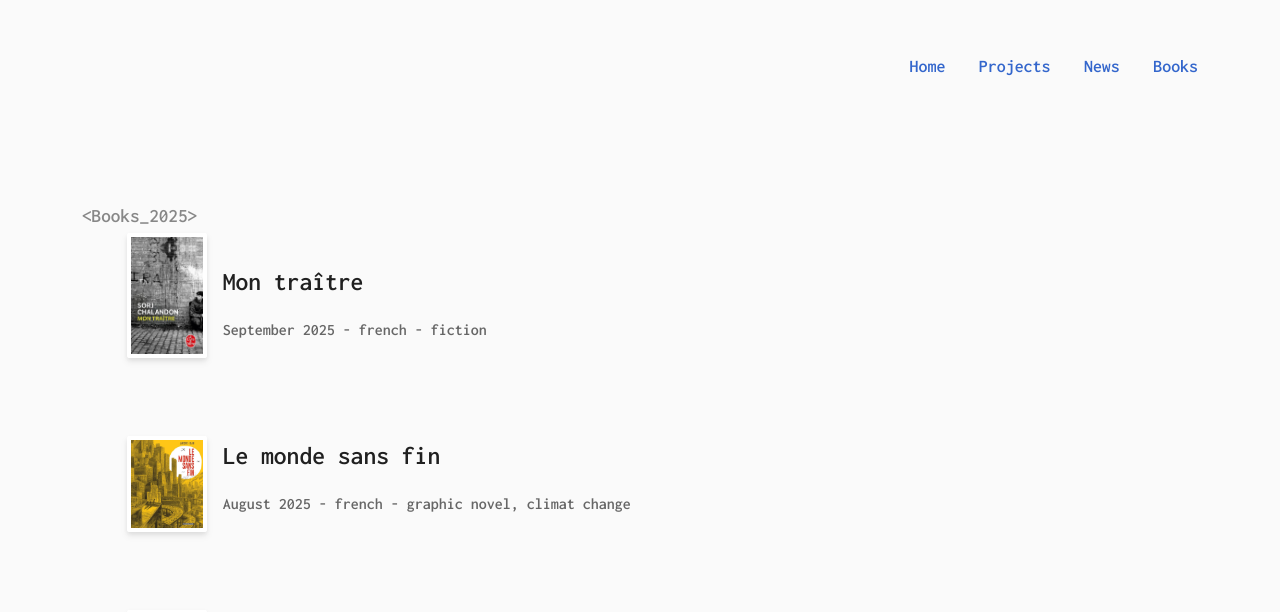
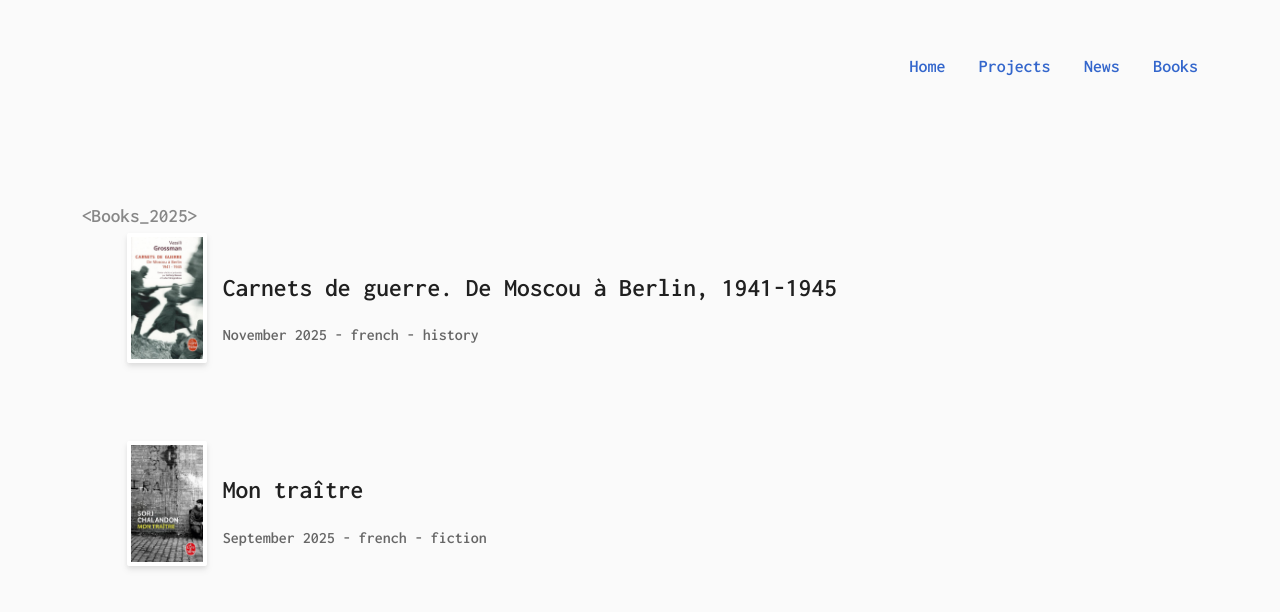
Before and after one commit to kevinch/kevinchevallierme, a Next.js app: page /books in a window 1280 px wide. Shown: the part 147-759 px from the top of the page. Built offline with nearby package versions, Linux system fonts and the light colour scheme.

Commit message:
add book nov 2025

```diff
--- a/components/Books.tsx
+++ b/components/Books.tsx
@@ -1,4 +1,4 @@
-import Book from "./Book"
+import Book from "./Book";
 
 function Books() {
   return (
@@ -6,6 +6,13 @@ function Books() {
       <span className="code-help">{"<Books_2025>"}</span>
 
       <div className="books-list">
+        <Book
+          title="Carnets de guerre. De Moscou à Berlin, 1941-1945"
+          kind="History"
+          language="french"
+          date="november 2025"
+          cover="/images/carnets-de-guerre.jpg"
+        />
         <Book
           title="Mon traître"
           kind="Fiction"
@@ -263,7 +270,7 @@ function Books() {
 
       <span className="code-help">{"</Books_2024>"}</span>
     </div>
-  )
+  );
 }
 
-export default Books
+export default Books;
```
Also changed, not shown: public/images/carnets-de-guerre.jpg (added).
